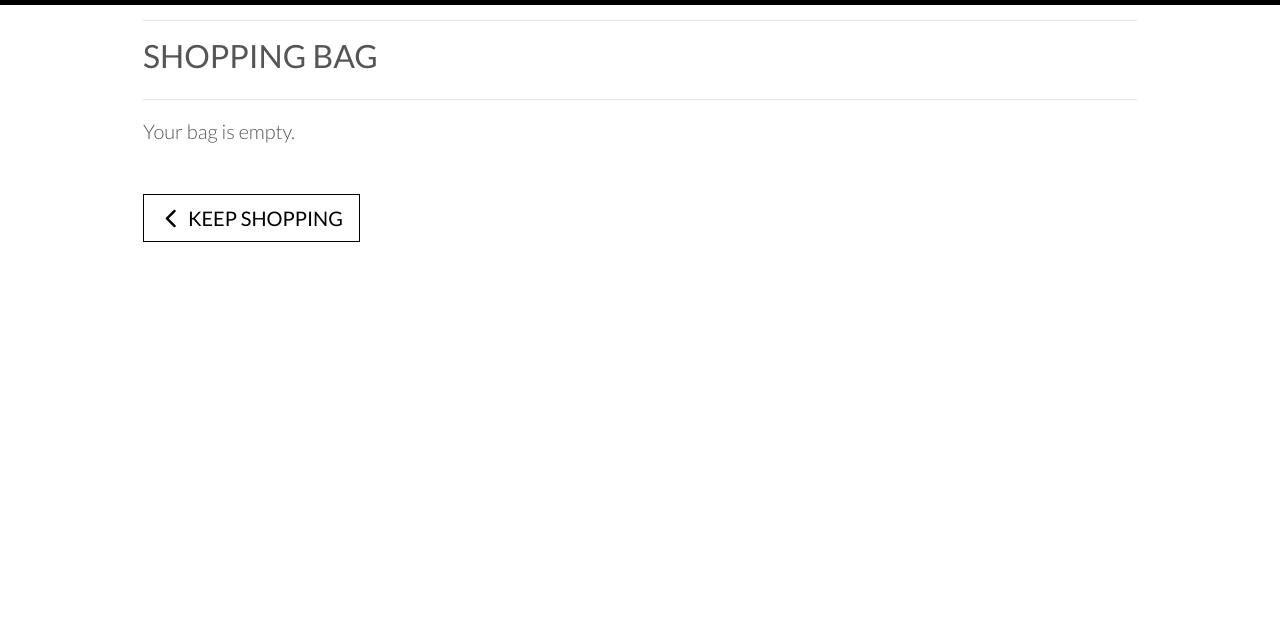
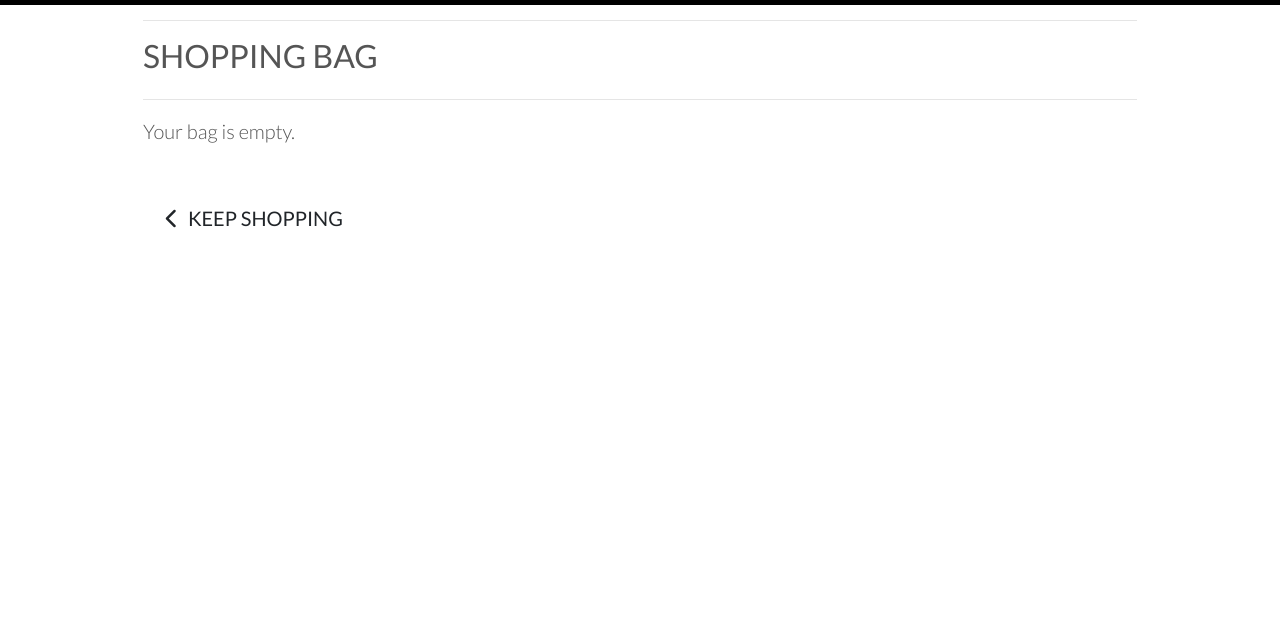
Before and after one commit to MalleNur/project-milestone4, a Django app: template bag/templates/bag/bag.html in a window 1280 px wide. Shown: the part 160-800 px from the top of the page. Run offline with Django 3.2, Linux system fonts and the light colour scheme; the template is opened without the code that fills it, so the values that code supplies are empty; some libraries are stand-ins or nearby versions.

```diff
--- a/static/css/base.css
+++ b/static/css/base.css
@@ -39,19 +39,6 @@ body {
     color: white;
 }
 
-.btn-outline-black {
-    background: white;
-    color: black !important; /* use important to override link colors for <a> elements */
-    border: 1px solid black;
-}
-
-.btn-outline-black:hover,
-.btn-outline-black:active,
-.btn-outline-black:focus {
-    background: black;
-    color: white !important;
-}
-
 .shop-now-button:hover,
 .shop-now-button:active,
 .shop-now-button:focus,
@@ -65,6 +52,8 @@ body {
 .text-black {
     color: #000 !important;
 }
+
+.text
 
 .border-black {
     border: 1px solid black !important;
```
